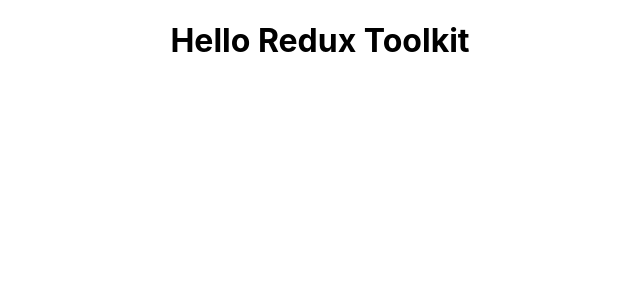
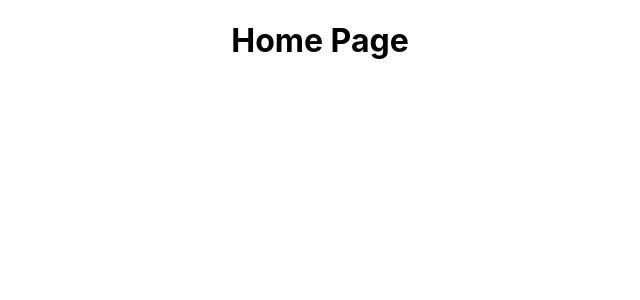
Before and after one commit to shivkumarprajapat/redux-toolkit-tutorials, a React (Create React App) app: page / in a window 1280 px wide. Shown: the top 300 px of the page, without its empty margins (320-960 px from the left). Built offline with nearby package versions, Linux system fonts and the light colour scheme.

Commit message:
reducer create data home component Access Data

```diff
--- a/package.json
+++ b/package.json
@@ -10,6 +10,7 @@
     "react": "^17.0.2",
     "react-dom": "^17.0.2",
     "react-redux": "^7.2.6",
+    "react-router-dom": "^5.0.0",
     "react-scripts": "4.0.3",
     "web-vitals": "^1.0.1"
   },
--- a/src/App.js
+++ b/src/App.js
@@ -1,10 +1,14 @@
 import React from 'react'
+import { BrowserRouter as Router, Route, Switch } from "react-router-dom";
+import Home from './pages/Home';
 
 const App = () => {
   return (
-    <div>
-      <h1>Hello Redux Toolkit</h1>
-    </div>
+    <Router>
+      <Switch>
+        <Route path='/' component={Home} />
+      </Switch>
+      </Router>
   )
 }
 
--- /dev/null
+++ b/src/pages/Home.js
@@ -0,0 +1,11 @@
+import React from 'react'
+import { useSelector } from 'react-redux'
+
+export default function Home() {
+    const state = useSelector((state)=>state.users);
+
+    console.log(state)
+    return <h1>Home Page</h1>
+
+
+}
--- a/src/store/index.js
+++ b/src/store/index.js
@@ -1,5 +1,10 @@
-import { configureStore } from '@reduxjs/toolkit';
+import { configureStore, getDefaultMiddleware } from '@reduxjs/toolkit';
+import usersReducer from './reducers/usersReducer';
 
 export default configureStore({
-    reducer: {},
- })
+    reducer: {
+        users:usersReducer,
+
+    },
+    middleware: [...getDefaultMiddleware()]
+})
--- /dev/null
+++ b/src/store/reducers/usersReducer.js
@@ -0,0 +1,13 @@
+import { createSlice } from "@reduxjs/toolkit";
+
+const usersReducer = createSlice({
+    name: "users",
+    initialState: {
+        users: [
+            { id: 1, name: "Shiv" },
+            { id: 2, name: "Mahesh" },
+        ],
+    },
+});
+
+export default usersReducer.reducer;
```
Also changed, not shown: 2 other files (tests, documents, lock files or other folders).
